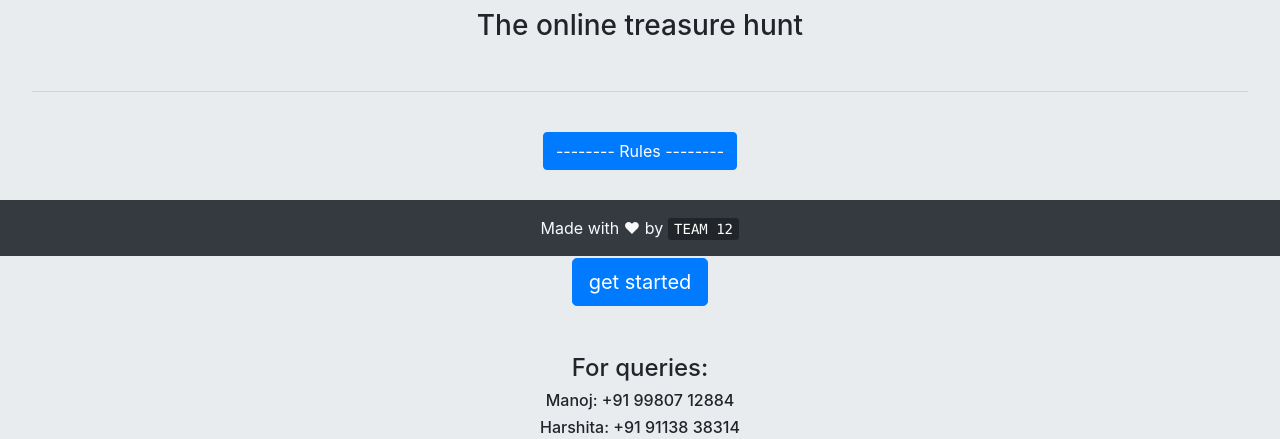
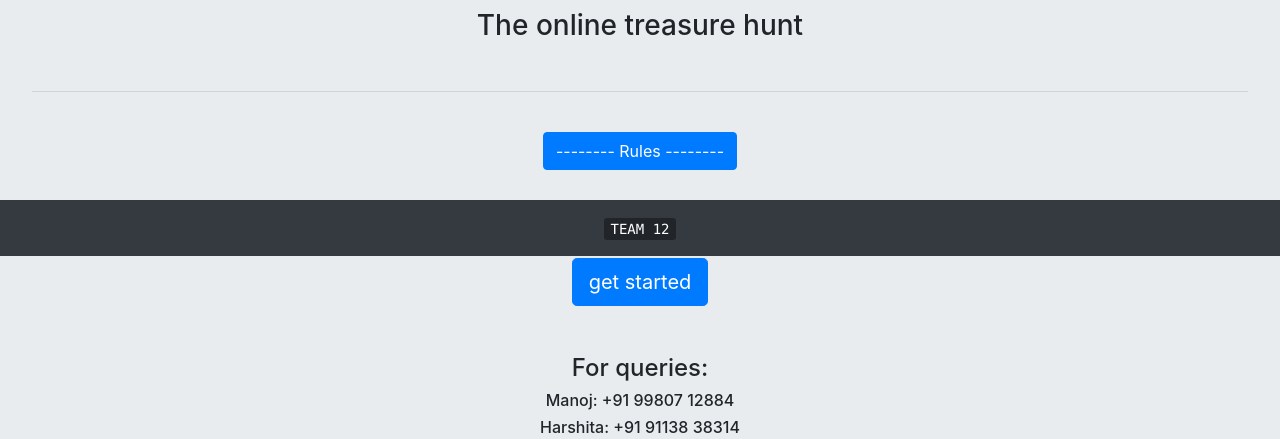
Before and after one commit to EagleCoder404/epsilon, a PHP site: page / in a window 1280 px wide. Shown: the part 544-983 px from the top of the page. Run offline with PHP 8.4, Linux system fonts and the light colour scheme.

Commit message:
Removed cheesiness

```diff
--- a/index.php
+++ b/index.php
@@ -169,7 +169,7 @@
  <div class="container-fluid text-center bg-dark fixed-bottom text-light p-3">
 
 
-          Made with <span styke="color:red">&hearts;</span> by
+
 
 
         <kbd> TEAM 12</kbd>
```
